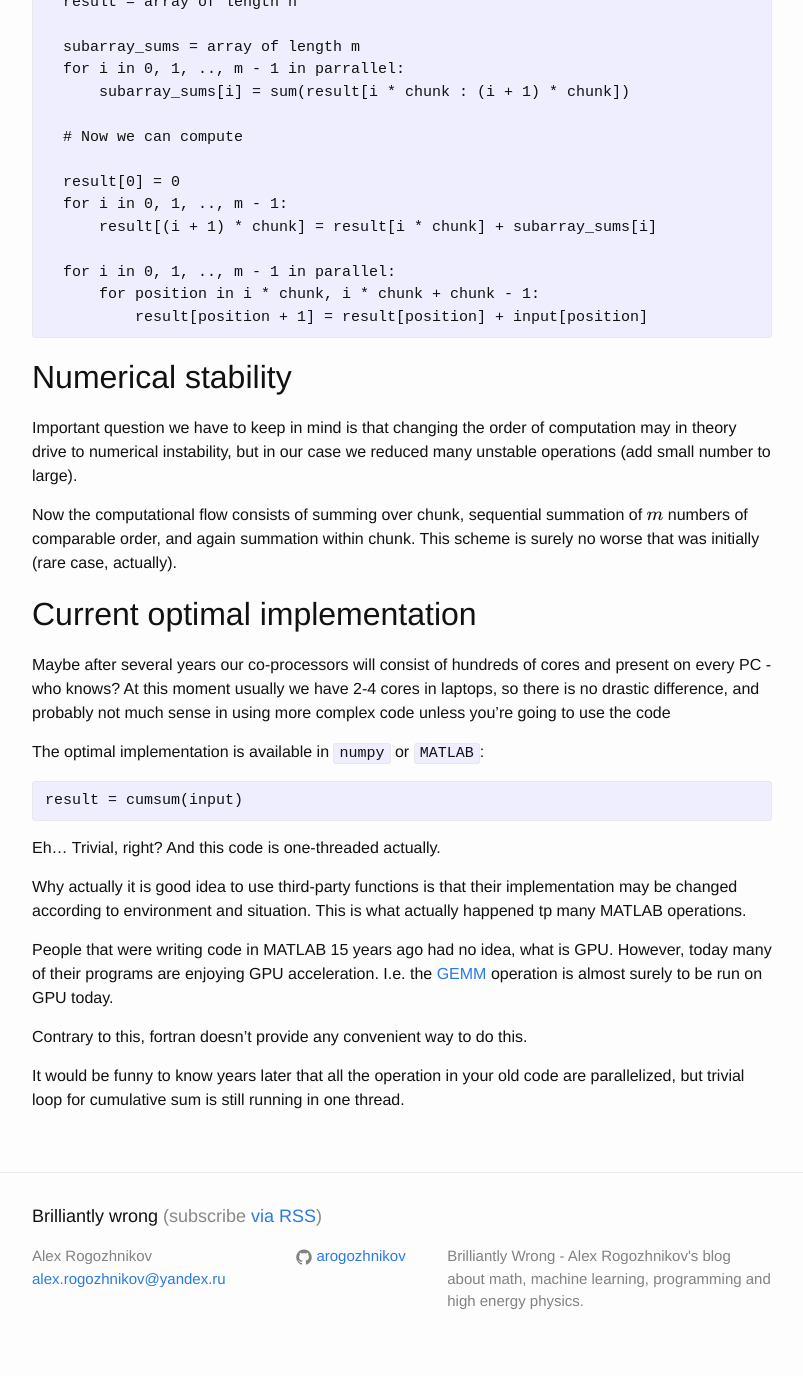
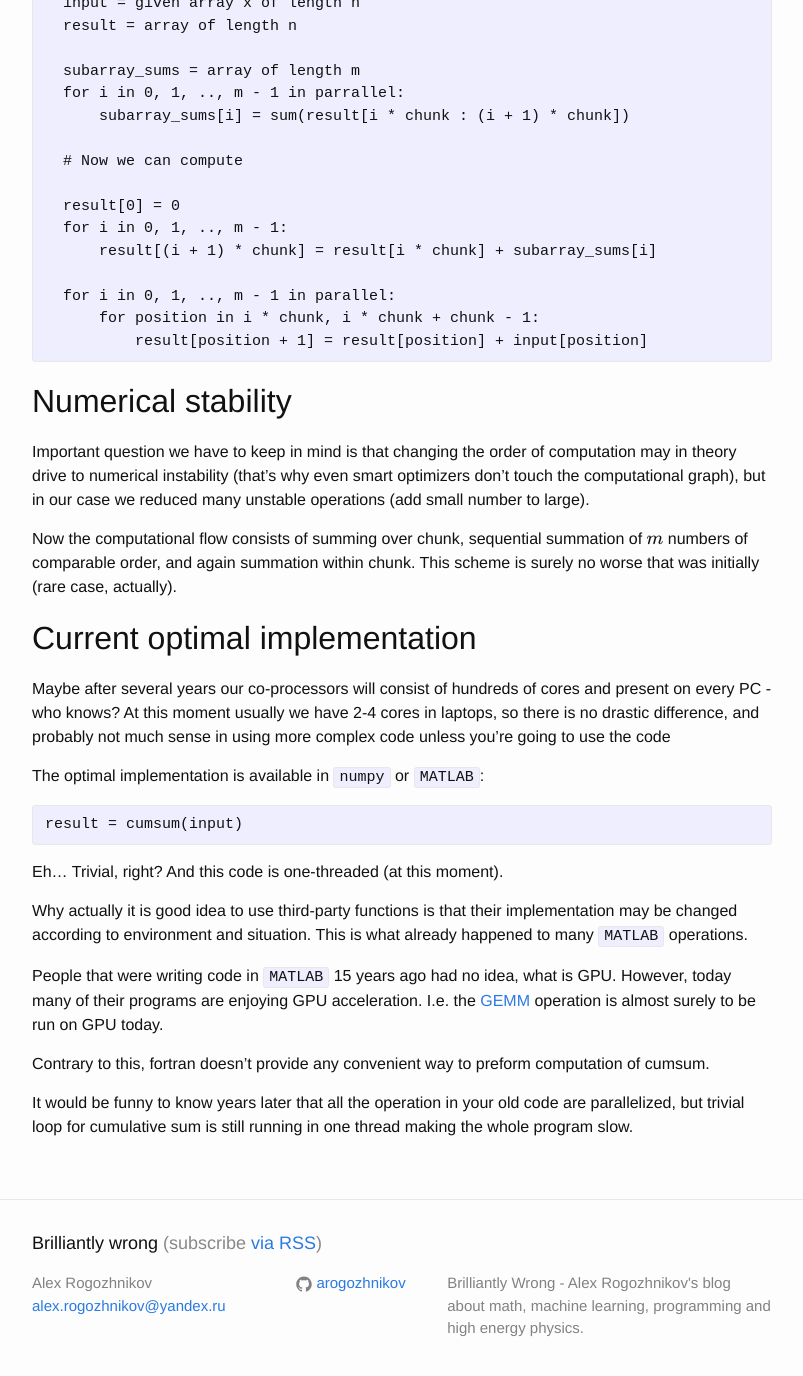
Before and after one commit to arogozhnikov/arogozhnikov.github.io, a Jekyll site: the page built from _posts/2015-12-11-cumulative-sum-as-test-for-your-environment.markdown, in a window 1280 px wide and 1400 px high, scrolled down 1484 px. Shown: the top 1376 px of the window, without its empty margins (238-1041 px from the left). Built offline with Jekyll 4.4.1, drawn with Linux system fonts in a browser that asks for light colours; formulas are drawn with MathJax 3; some of the changed text lies outside the part shown.

Commit message:
minor edits

```diff
--- a/_posts/2015-12-11-cumulative-sum-as-test-for-your-environment.markdown
+++ b/_posts/2015-12-11-cumulative-sum-as-test-for-your-environment.markdown
@@ -87,8 +87,8 @@ So each processing unit will work with subarray of length $\text{chunk}$.
 ## Numerical stability
 
 Important question we have to keep in mind is that changing the order of computation may
-in theory drive to numerical instability, but in our case we reduced many unstable operations
-(add small number to large).
+in theory drive to numerical instability (that's why even smart optimizers don't touch the computational graph),
+but in our case we reduced many unstable operations (add small number to large).
 
 Now the computational flow consists of summing over chunk, sequential summation of $m$ numbers of comparable order,
 and again summation within chunk. This scheme is surely no worse that was initially (rare case, actually).
@@ -105,15 +105,15 @@ The optimal implementation is available in `numpy` or `MATLAB`:
 result = cumsum(input)
 </pre>
 
-Eh... Trivial, right? And this code is one-threaded actually.
+Eh... Trivial, right? And this code is one-threaded (at this moment).
 
 Why actually it is good idea to use third-party functions is that their implementation may be changed according
-to environment and situation. This is what actually happened tp many MATLAB operations.
+to environment and situation. This is what already happened to many `MATLAB` operations.
 
-People that were writing code in MATLAB 15 years ago had no idea, what is GPU. However,
+People that were writing code in `MATLAB` 15 years ago had no idea, what is GPU. However,
 today many of their programs are enjoying GPU acceleration. I.e. the [GEMM]({% post_url 2015-07-01-do-you-know-that-convolution-operation %}) operation is almost surely to be run on GPU today.
 
-Contrary to this, fortran doesn't provide any convenient way to do this.
+Contrary to this, fortran doesn't provide any convenient way to preform computation of cumsum.
 
-It would be funny to know years later that all the operation
-in your old code are parallelized, but trivial loop for cumulative sum is still running in one thread.
+It would be funny to know years later that all the operation in your old code are parallelized,
+but trivial loop for cumulative sum is still running in one thread making the whole program slow.
```
Also changed, not shown: other parts of _posts/2015-12-11-cumulative-sum-as-test-for-your-environment.markdown (+2 -2 lines).
